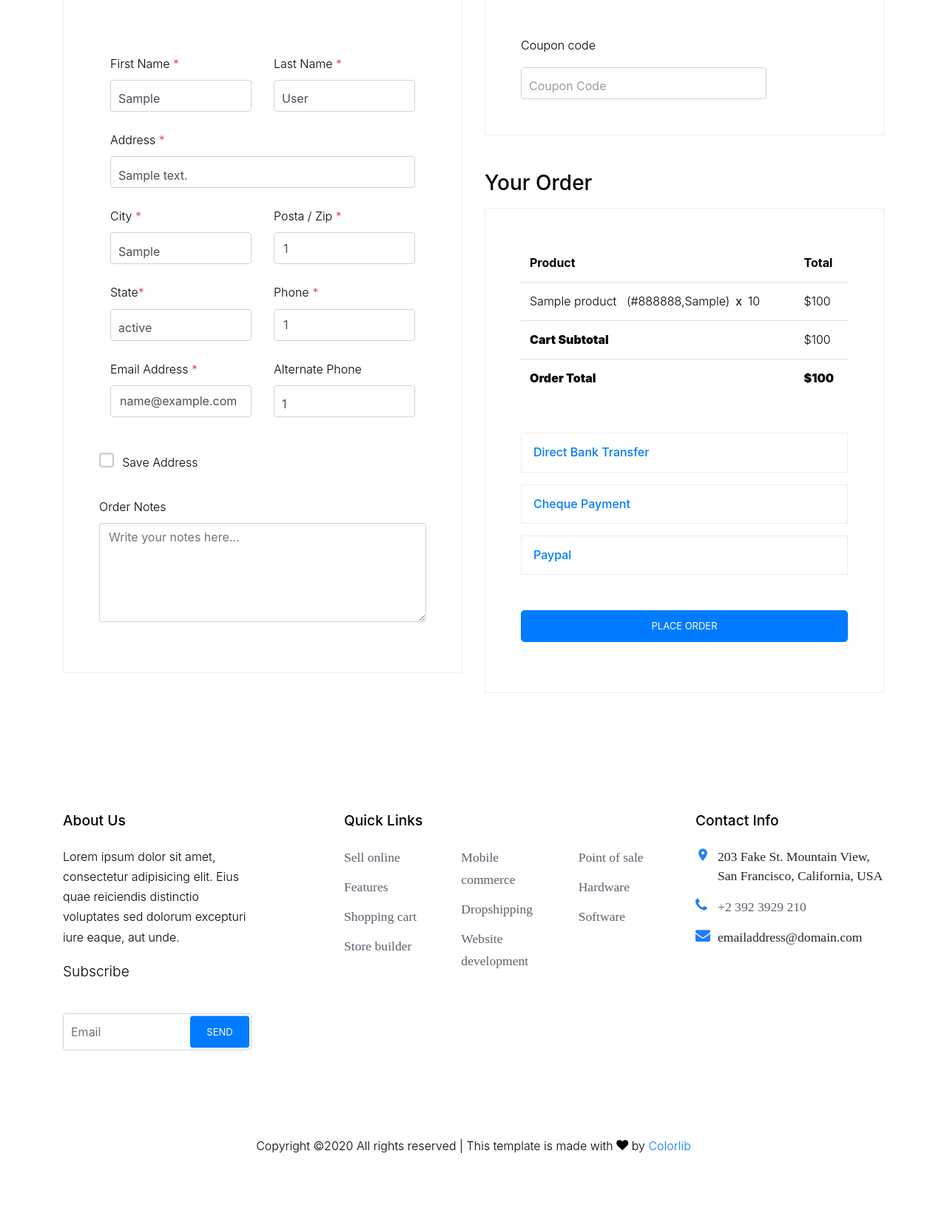
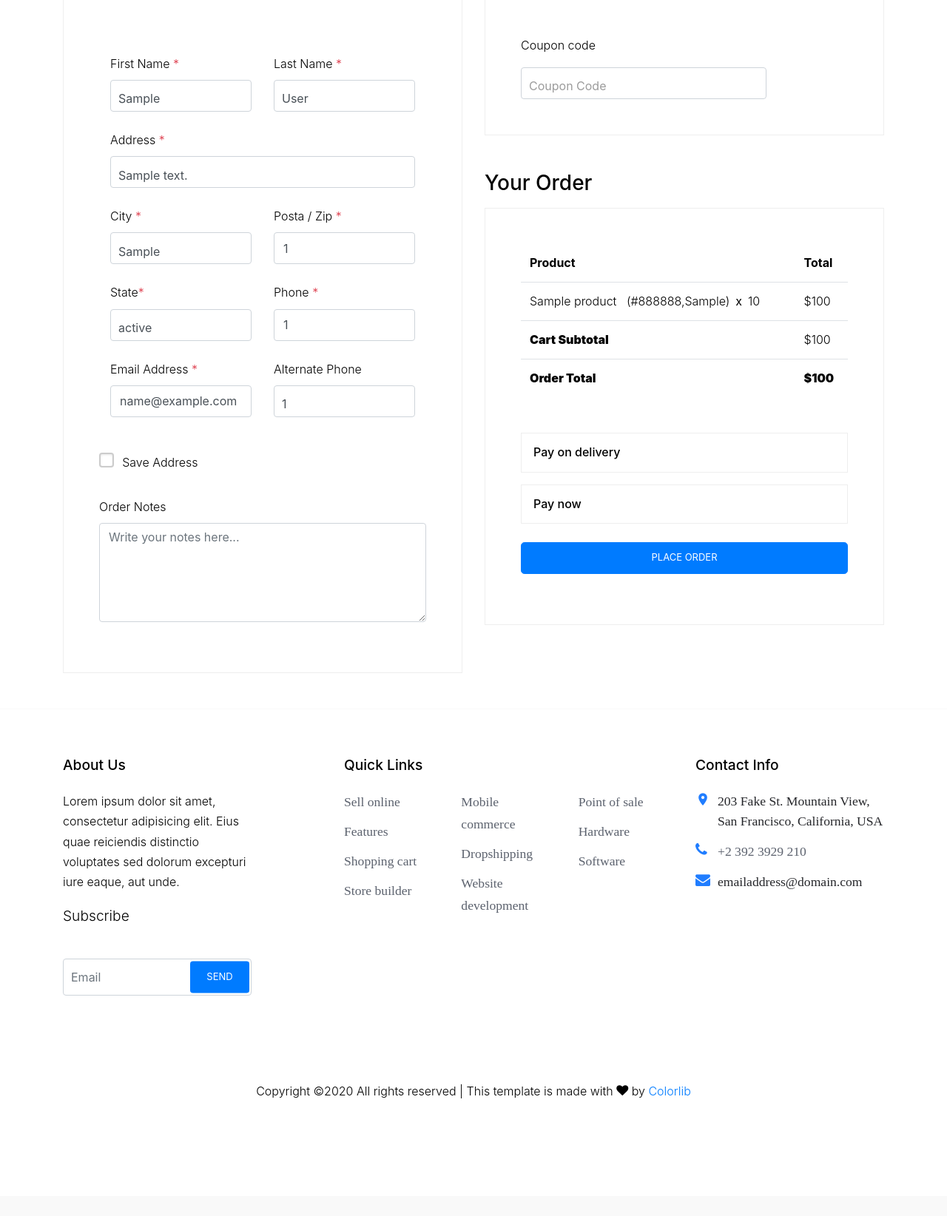
Before and after one commit to shoib-ansari/Ecomm-Proj, a Django app: page /orderprocessing/ in a window 1280 px wide. Shown: the part 206-1850 px from the top of the page at 74% size. After the commit the page ends 1691 px from the top, so only its background shows below. Run offline with Django 3.2, Linux system fonts and the light colour scheme; a user stored in the database is signed in; tables that the repository leaves empty hold one stand-in row (values such as "Sample post"); parts of the project's set-up code (start-up, migrations or seed data) failed here and were passed over; some libraries are stand-ins or nearby versions; some web fonts are replaced.

Commit message:
payment gateway going on

```diff
--- a/EcommerceWebsite/settings.py
+++ b/EcommerceWebsite/settings.py
@@ -156,3 +156,7 @@ MEDIA_ROOT = os.path.join(BASE_DIR, 'media')
 MEDIA_URL = '/media/'
 
 AUTH_USER_MODEL = 'useraccounts.User'
+
+# Stripe Checkout ------------------------------------------------------------
+STRIPE_SECRET_KEY = 'sk_test_TSHHJAYEcfG9N9aVflAljSUz00gz5Pj9Dt'
+STRIPE_PUBLISHABLE_KEY = 'pk_test_ln3ez1iPJk2sRNERJ3g1R0t500tpa8isvS'
--- a/orderprocessing/urls.py
+++ b/orderprocessing/urls.py
@@ -8,5 +8,6 @@ urlpatterns = [
     path('get_fb',views.get_fb,name="Get feedback for return"),
     re_path(r'^return_req',views.place_ret_request,name="Place a return request"),
     re_path(r'^get_invoice',views.GeneratePDF,name="Generate pdf of invoice"),
-    path('order_history',views.order_history,name="Get order history")
+    path('order_history',views.order_history,name="Get order history"),
+    path('charge',views.charge,name="charge Payment"),
 ]
--- a/orderprocessing/views.py
+++ b/orderprocessing/views.py
@@ -6,6 +6,8 @@ from .models import *
 from django.core.mail import send_mail
 from EcommerceWebsite.settings import EMAIL_HOST_USER
 from django.conf import settings
+import stripe
+stripe.api_key = settings.STRIPE_SECRET_KEY
 # Importing for pdf generation -----------------#
 from django.template.loader import get_template #
 from .utils import render_to_pdf                #
@@ -37,6 +39,8 @@ def getaddress(request):
         else:                           # Calculaton on basis of price
                 cashback = promobj.cashback
         new_total = total - cashback
+    if total==0:
+        return HttpResponse("Page available nhi h abhi")
     return render(request,'checkout.html',{'cart_products':cart_dict_list,"total":total,'promocode':promocode,
     "cashback":cashback,"new_total":new_total})
 
@@ -68,7 +72,7 @@ def get_order(request):
         userobj.address=address
         userobj.contact=phone
         userobj.alt_contact=a_phone
-        userobj.pincode=pin_code
+        userobj.postal_add=pin_code
         userobj.save()
 
 
@@ -173,9 +177,29 @@ def GeneratePDF(request):
         "discount": (order_obj.price - order_obj.sell_price),
         "date" : order_obj.checkout.date
     }
-    print("generating..............")
     html = template.render(i)
-    print("generating.........KKKK.....")
     pdf = render_to_pdf('invoice.html',i)
-    print("generating.....OOOOOOOO.........")
     return HttpResponse(pdf,content_type='application/pdf')
+
+# Charge for payment of products
+def charge(request):
+    print('-------------------------------------------------------------------------------')
+    if request.method == 'POST':
+        charge = stripe.Charge.create(
+            amount=500,
+             shipping={
+                'name': 'Jenny Rosen',
+                'address': {
+                'line1': '510 Townsend St',
+                'postal_code': '98140',
+                'city': 'San Francisco',
+                'state': 'CA',
+                'country': 'US',
+                },
+            },
+            currency='INR',
+            description='A Django charge',
+            source=request.POST['stripeToken']
+        )
+
+        return render(request, 'thankyou.html')
--- a/static/css/style.css
+++ b/static/css/style.css
@@ -940,9 +940,9 @@ input[type=number]::-webkit-outer-spin-button {
 
 .products .item:hover img,
 .product .item:hover img {
-    -webkit-transform: scale(0.8);
-    -ms-transform: scale(0.8);
-    transform: scale(0.8);
+    -webkit-transform: scale(0.9);
+    -ms-transform: scale(0.9);
+    transform: scale(0.9);
 }
 
 .products .item .item-info,
@@ -1826,11 +1826,17 @@ figure.effect-jazz:hover p {
     color: black !important;
     opacity: 1;
     transition: 300ms;
+    /* border: 1px solid grey; */
+    border-radius: 50%;
+    font-size: medium;
+    padding: 13px !important;
+    box-shadow: 2px 2px 2px grey;
+    margin: 5px 5px 0px 0px;
 }
 
 .close:hover {
     cursor: pointer;
-    transform: rotateZ(90deg) scale(1.3) scaleX(1.3);
+    transform: scale(1.1);
 }
 
 #logindiv form {
@@ -2764,3 +2770,50 @@ label{
 .owl-m img{
     height: 100% !important;
 }
+.site-block-order-table .show{
+    background-color: rgb(197, 249, 255);
+}
+.po{
+    cursor: pointer;
+}
+.pg{
+    cursor: pointer;
+    color: rgb(38, 122, 196);
+    animation-name: setanimate;
+    animation-duration: 500ms;
+    animation-fill-mode: forwards;
+}
+@keyframes setanimate{
+    0%   {background-color: rgb(255, 255, 255);}
+    25%  {background-color: rgb(121, 174, 220);
+    color: rgb(0, 91, 171);}
+    50%  {background-color: rgb(54, 130, 198);}
+    100% {background-color: rgb(0, 91, 171);
+    color: white;}
+}
+.shake{
+    animation: shake 500ms ;
+    animation-fill-mode: forwards;
+}
+@-webkit-keyframes shake {
+    from,
+    to {
+      -webkit-transform: translate3d(0, 0, 0);
+      transform: translate3d(0, 0, 0);
+      border-color: brown;
+    }
+
+    10%,
+    50%,
+    90% {
+      -webkit-transform: translate3d(-5px, 0, 0);
+      transform: translate3d(-10px, 0, 0);
+    }
+
+    30%,
+    70%,
+    100% {
+      -webkit-transform: translate3d(5px, 0, 0);
+      transform: translate3d(10px, 0, 0);
+    }
+  }
--- a/templates/checkout.html
+++ b/templates/checkout.html
@@ -164,6 +164,7 @@
                 <label for="c_order_notes" class="text-black">Order Notes</label>
                 <textarea name="c_order_notes" id="c_order_notes" cols="30" rows="5" class="form-control" placeholder="Write your notes here..."></textarea>
               </div>
+              <input type="hidden" name="pymthd" id="pymthd">
               </form>
             </div>
           </div>
@@ -223,36 +224,16 @@
                       </tr>
                     </tbody>
                   </table>
-                  <div class="border p-3 mb-3">
-                    <h3 class="h6 mb-0"><a class="d-block" data-toggle="collapse" href="#collapsebank" role="button" aria-expanded="false" aria-controls="collapsebank">Direct Bank Transfer</a></h3>
-
-                    <div class="collapse" id="collapsebank">
-                      <div class="py-2">
-                        <p class="mb-0">Make your payment directly into our bank account. Please use your Order ID as the payment reference. Your order won’t be shipped until the funds have cleared in our account.</p>
-                      </div>
-                    </div>
+                  <!-- COD Start -->
+                  <div class="border p-3 mb-3 po " pm="cod">
+                    <h3 class="h6 mb-0">Pay on delivery</h3>
                   </div>
-
-                  <div class="border p-3 mb-3">
-                    <h3 class="h6 mb-0"><a class="d-block" data-toggle="collapse" href="#collapsecheque" role="button" aria-expanded="false" aria-controls="collapsecheque">Cheque Payment</a></h3>
-
-                    <div class="collapse" id="collapsecheque">
-                      <div class="py-2">
-                        <p class="mb-0">Make your payment directly into our bank account. Please use your Order ID as the payment reference. Your order won’t be shipped until the funds have cleared in our account.</p>
-                      </div>
-                    </div>
+                  <!-- COD ends -->
+                  <!-- Stripe section start -->
+                  <div class="border p-3 mb-3 po" pm="stripe">
+                    <h3 class="h6 mb-0">Pay now</h3>
                   </div>
-
-                  <div class="border p-3 mb-5">
-                    <h3 class="h6 mb-0"><a class="d-block" data-toggle="collapse" href="#collapsepaypal" role="button" aria-expanded="false" aria-controls="collapsepaypal">Paypal</a></h3>
-
-                    <div class="collapse" id="collapsepaypal">
-                      <div class="py-2">
-                        <p class="mb-0">Make your payment directly into our bank account. Please use your Order ID as the payment reference. Your order won’t be shipped until the funds have cleared in our account.</p>
-                      </div>
-                    </div>
-                  </div>
-
+                  <!-- stripe section ends -->
                   <div class="form-group">
                     <button type="submit" form="add_form" class="btn btn-primary btn-lg btn-block" >Place Order</button>
                   </div>
@@ -342,6 +323,14 @@
       </div>
     </footer>
   </div>
+  <form action="/orderprocessing/charge" method="post" class="m-5">
+    {% csrf_token %}
+<script src="https://checkout.stripe.com/checkout.js" class="stripe-button"
+data-key="pk_test_ln3ez1iPJk2sRNERJ3g1R0t500tpa8isvS"
+data-description="Ecommerce Store"
+data-amount="500"
+data-locale="auto">
+</script>
 
   <script src="{% static 'js/jquery-3.3.1.min.js' %}"></script>
   <!-- <script src="{% static 'js/jquery-ui.js' %}"></script>
@@ -351,6 +340,27 @@
   <!-- <script src="{% static 'js/aos.js' %}"></script> -->
   <!-- <script src="{% static 'js/main.js' %}"></script> -->
 <script>
+  function remcls(){
+    $('.po').removeClass('shake')
+  }
+  $('#add_form').on('submit', function(e) {
+    var paymthd = $('#pymthd').val()
+    if(paymthd == ''){
+      // e.preventDefault();
+      $('.po').addClass('shake')
+      window.setTimeout(remcls, 1000);
+      return false
+    }
+    else if(paymthd == 'stripe'){
+      $('.stripe-button-el').click()
+      return false
+    }
+  })
+  $('.po').click(function(){
+    $('.po').removeClass('pg')
+    $(this).addClass('pg')
+    $('#pymthd').val($(this).attr('pm'))
+  })
 $('#coupon_field').on('input', function (e) {
       $('#coupon_apl_btn').html("Apply code")
       $('#coupon_apl_btn').addClass("btn-outline-primary");
--- a/templates/index.html
+++ b/templates/index.html
@@ -291,6 +291,7 @@
                 <!--<<<<<<<<<<<<<<<<<<<<<<<<<<<<<< FEATURED PRODUCTS ENDS  >>>>>>>>>>>>>>>>>>>>>>>>>>>>>>>>>>>>>> -->
 
 
+
                 <footer class="site-footer custom-border-top" id="ftr">
                     <div class="container">
                         <div class="row">
@@ -465,8 +466,10 @@
             <script src="{% static 'js/jquery.magnific-popup.min.js' %}"></script>
             <script src="{% static 'js/aos.js' %}"></script>
             <script src="{% static 'js/main.js' %}"></script>
+            <h2>Buy for $5.00</h2>
 
 
+        </form>
 
             <script>
 
--- a/templates/shop.html
+++ b/templates/shop.html
@@ -536,8 +536,7 @@
   function filter_prods(){
       var size_filter = []
       var color_filter = []
-
-      brand_filter = []
+      var brand_filter = []
       var min_price = $('#min-price').html()
       var max_price = $('#max-price').html()
       $.each($("input[name='brand_box']:checked"), function () {
```
Also changed, not shown: static/js/chained_dropdown.js (+0 -29 lines).
